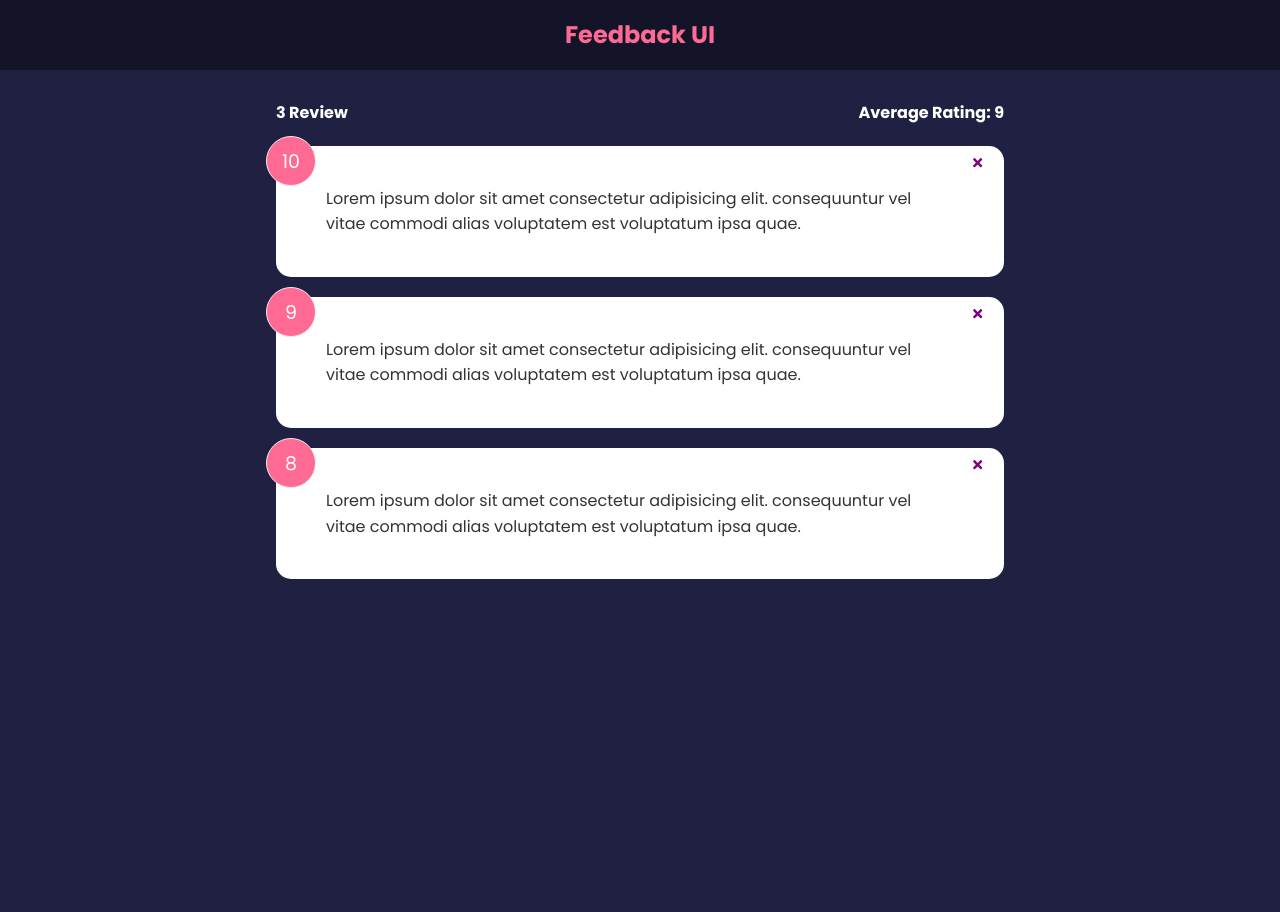
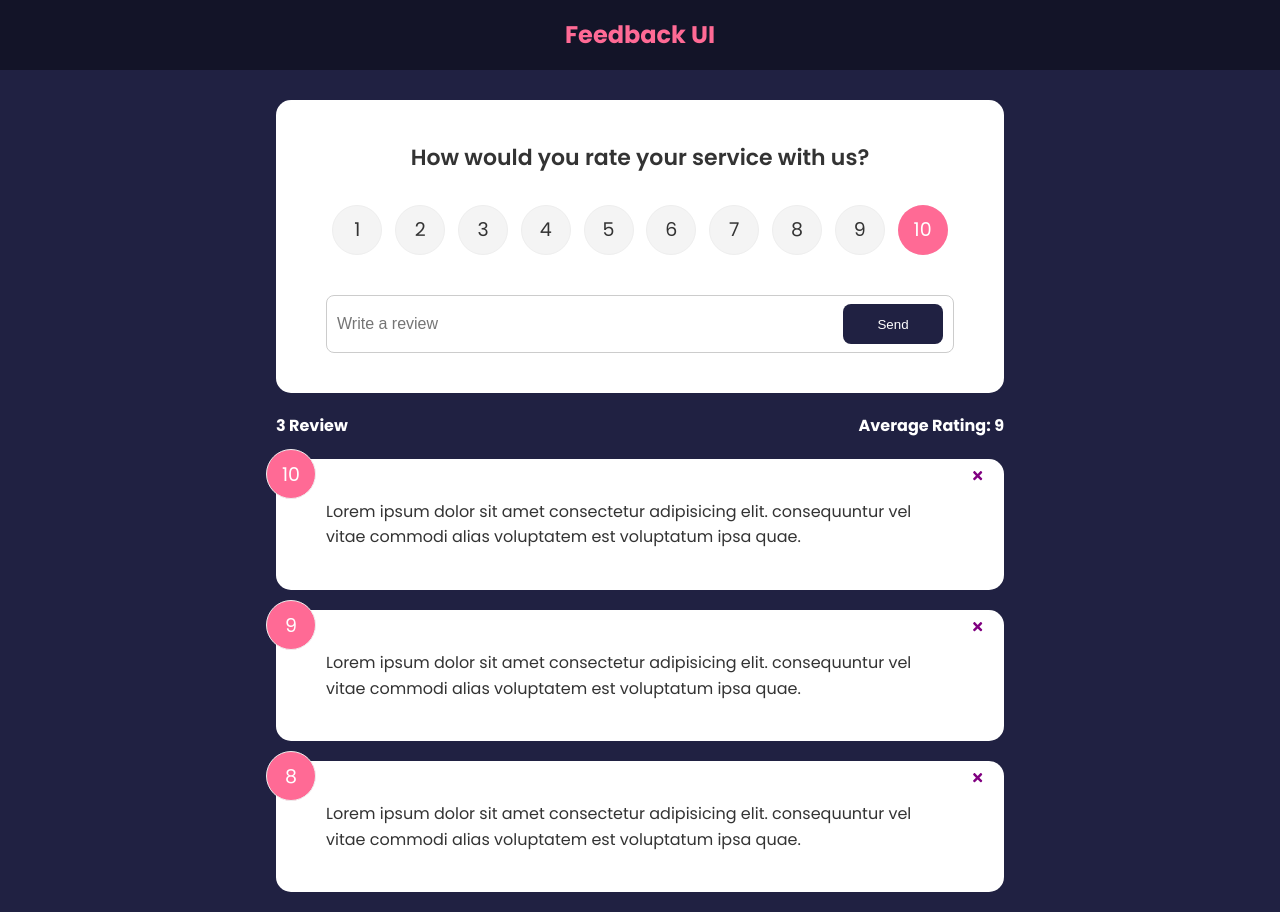
Before and after one commit to mahfuj890/feedback-react-app, a React (Create React App) app: page / in a window 1280 px wide. Before the commit the page ends 800 px from the top, so only its background shows below. Built offline with nearby package versions, Linux system fonts and the light colour scheme.

Commit message:
add rating number

```diff
--- a/src/App.js
+++ b/src/App.js
@@ -1,10 +1,11 @@
-import logo from './logo.svg';
+
 import './App.css';
 import Header from './Component/Header';
 import FeedbackData from './Data/FeedbackData';
 import { useState } from 'react';
 import FeedbackList from './Component/FeedbackList';
 import FeedbackStatus from './Component/FeedbackStatus';
+import FeedbackForm from './Component/FeedbackForm';
 
 function App() {
   const [feedback, setFeedback] = useState(FeedbackData);
@@ -21,6 +22,7 @@
     <>
 <Header   />
     <div className="container">
+      <FeedbackForm />
       <FeedbackStatus  feedback={feedback} />
        <FeedbackList feedback={feedback} handleDelete={deleteFeedback} />
     </div>
--- /dev/null
+++ b/src/Component/FeedbackForm.jsx
@@ -0,0 +1,43 @@
+import { useState } from "react";
+import RatingSelect from "./RatingSelect";
+import Button from "./Shared/Button";
+import Card from "./Shared/Card";
+
+
+function FeedbackForm() {
+    const [text, setText] = useState('');
+    const [rating, setRating] = useState(10);
+    const [btnDisable, setBtnDisable] = useState(false);
+    const [message, setMessage] = useState('');
+    const handleChangeText = (e)=>{
+        if(text===""){
+            setBtnDisable(false);
+            setMessage(null)
+        }
+        else if(text !=="" && text.trim().length<=10 ){
+            setBtnDisable(true);
+            setMessage("Text must be at least 10 characters")
+        }
+        else{
+            setBtnDisable(false);
+            setMessage(null)
+        }
+        setText(e.target.value);
+
+    }
+
+  return <Card>
+      <form action="">
+          <h2>How would you rate your service with us?</h2>
+          <RatingSelect select={(rating)=>console.log(rating)} />
+          <div className="input-group">
+              <input type="text" placeholder="Write a review" onChange={handleChangeText} value={text} />
+
+              <Button type="submit" isdisable={btnDisable}  > Send </Button>
+          </div>
+      </form>
+      {message && <div className="message">{message}</div> }
+  </Card> ;
+}
+
+export default FeedbackForm;
--- a/src/Component/FeedbackList.jsx
+++ b/src/Component/FeedbackList.jsx
@@ -4,7 +4,7 @@
 
 
 function FeedbackList({feedback,handleDelete}) {
-  if(!feedback || feedback.length==0 ){
+  if(!feedback || feedback.length===0 ){
     return <h3>No Feedback Add Yet</h3>
   }
 
--- /dev/null
+++ b/src/Component/RatingSelect.jsx
@@ -0,0 +1,128 @@
+import { useState } from "react";
+
+function RatingSelect({select}) {
+    const [selected,setSelected] = useState(10);
+    const handleChange = (e)=>{
+        setSelected(+e.currentTarget.value);
+        select(+e.currentTarget.value);
+
+    }
+
+    return(
+        <ul className='rating'>
+        <li>
+          <input
+            type='radio'
+            id='num1'
+            name='rating'
+            value='1'
+            onChange={handleChange}
+            checked={selected === 1}
+          />
+          <label htmlFor='num1'>1</label>
+        </li>
+        <li>
+          <input
+            type='radio'
+            id='num2'
+            name='rating'
+            value='2'
+            onChange={handleChange}
+            checked={selected === 2}
+          />
+          <label htmlFor='num2'>2</label>
+        </li>
+        <li>
+          <input
+            type='radio'
+            id='num3'
+            name='rating'
+            value='3'
+            onChange={handleChange}
+            checked={selected === 3}
+          />
+          <label htmlFor='num3'>3</label>
+        </li>
+        <li>
+          <input
+            type='radio'
+            id='num4'
+            name='rating'
+            value='4'
+            onChange={handleChange}
+            checked={selected === 4}
+          />
+          <label htmlFor='num4'>4</label>
+        </li>
+        <li>
+          <input
+            type='radio'
+            id='num5'
+            name='rating'
+            value='5'
+            onChange={handleChange}
+            checked={selected === 5}
+          />
+          <label htmlFor='num5'>5</label>
+        </li>
+        <li>
+          <input
+            type='radio'
+            id='num6'
+            name='rating'
+            value='6'
+            onChange={handleChange}
+            checked={selected === 6}
+          />
+          <label htmlFor='num6'>6</label>
+        </li>
+        <li>
+          <input
+            type='radio'
+            id='num7'
+            name='rating'
+            value='7'
+            onChange={handleChange}
+            checked={selected === 7}
+          />
+          <label htmlFor='num7'>7</label>
+        </li>
+        <li>
+          <input
+            type='radio'
+            id='num8'
+            name='rating'
+            value='8'
+            onChange={handleChange}
+            checked={selected === 8}
+          />
+          <label htmlFor='num8'>8</label>
+        </li>
+        <li>
+          <input
+            type='radio'
+            id='num9'
+            name='rating'
+            value='9'
+            onChange={handleChange}
+            checked={selected === 9}
+          />
+          <label htmlFor='num9'>9</label>
+        </li>
+        <li>
+          <input
+            type='radio'
+            id='num10'
+            name='rating'
+            value='10'
+            onChange={handleChange}
+            checked={selected === 10}
+          />
+          <label htmlFor='num10'>10</label>
+        </li>
+      </ul>
+    )
+
+}
+
+export default RatingSelect;
--- /dev/null
+++ b/src/Component/Shared/Button.jsx
@@ -0,0 +1,27 @@
+import PropTypes from 'prop-types';
+
+
+function Button({children,type,version,isdisable}) {
+
+  return (
+<>
+<button type={type} disabled={isdisable} className={`btn btn-${version} `} >{children} </button>
+</>
+  );
+}
+
+Button.defaultProps={
+    type:"button",
+    version:"primary",
+    isdisable:false
+}
+
+Button.propTypes={
+    children:PropTypes.node.isRequired,
+    type:PropTypes.string,
+    version:PropTypes.string,
+    isdisable:PropTypes.bool,
+
+}
+
+export default Button;
```
